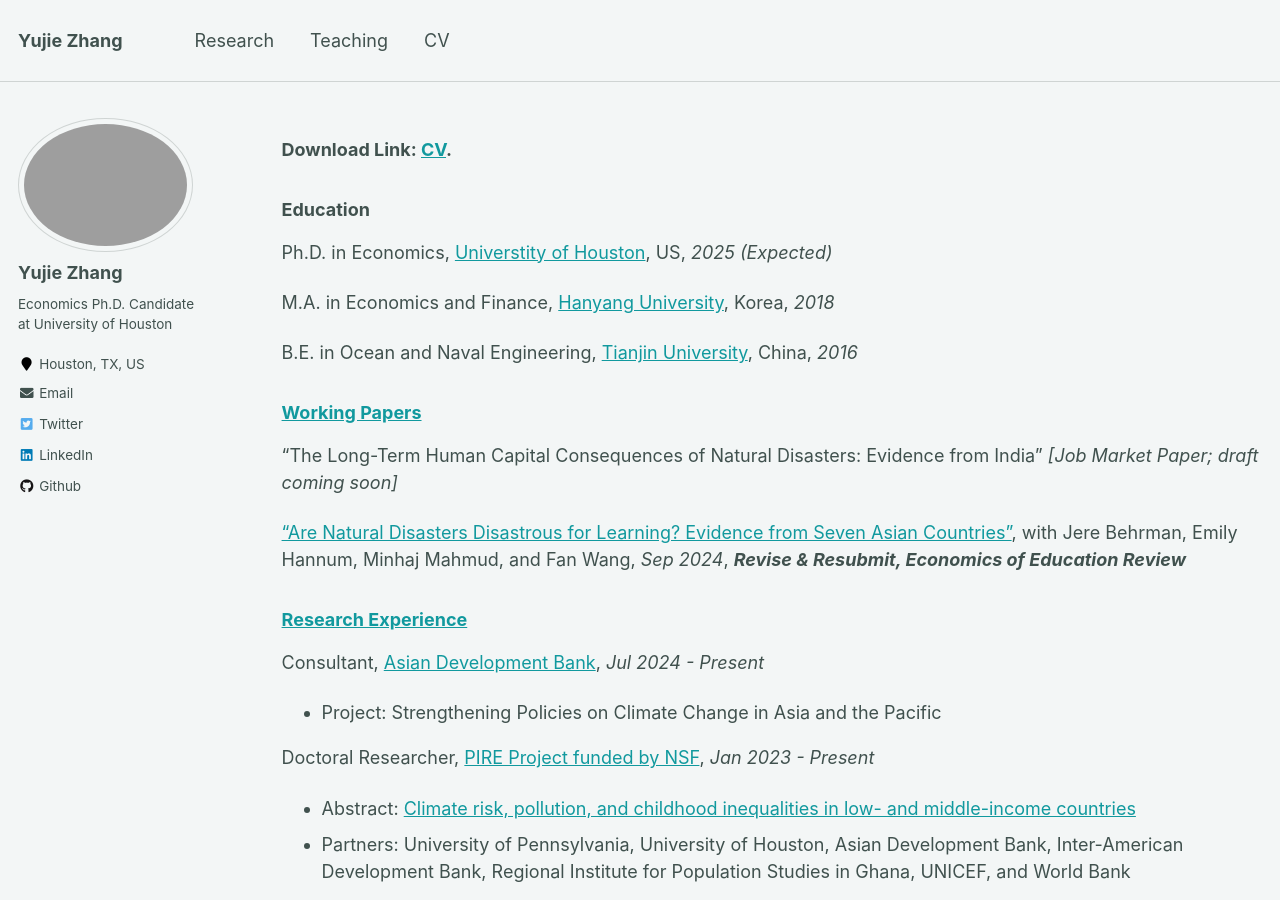
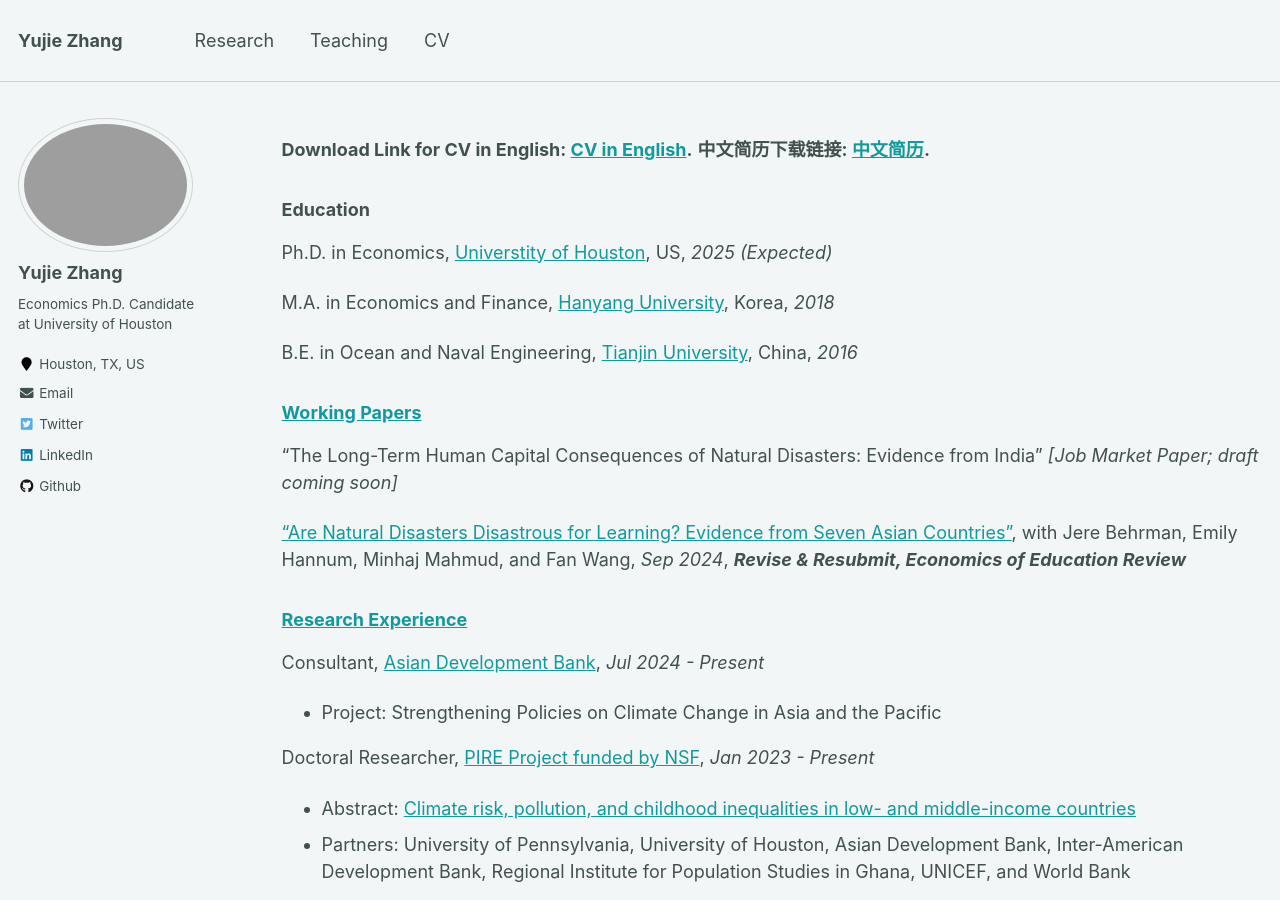
Before and after one commit to yujiezhangecon/yujiezhangecon.github.io, a Jekyll site: the page built from _pages/cv.md, in a window 1280 px wide and 900 px high. Built offline with Jekyll 4.4.1, drawn with Linux system fonts in a browser that asks for light colours.

Commit message:
Update cv.md

```diff
--- a/_pages/cv.md
+++ b/_pages/cv.md
@@ -19,7 +19,8 @@ Working Experience
 ------
 --->
 
-**Download Link: <a href="/YujieZhang_CV.pdf">CV</a>.**
+**Download Link for CV in English: <a href="/YujieZhang_CV.pdf">CV in English</a>.**
+**中文简历下载链接: <a href="/YujieZhang_CV_CHN.pdf">中文简历</a>.**
 
 ### Education
 
```
